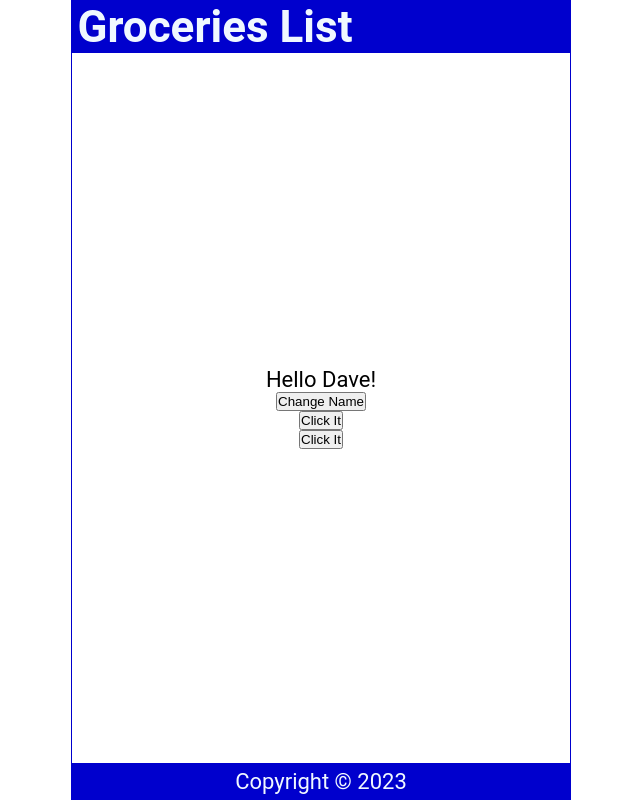
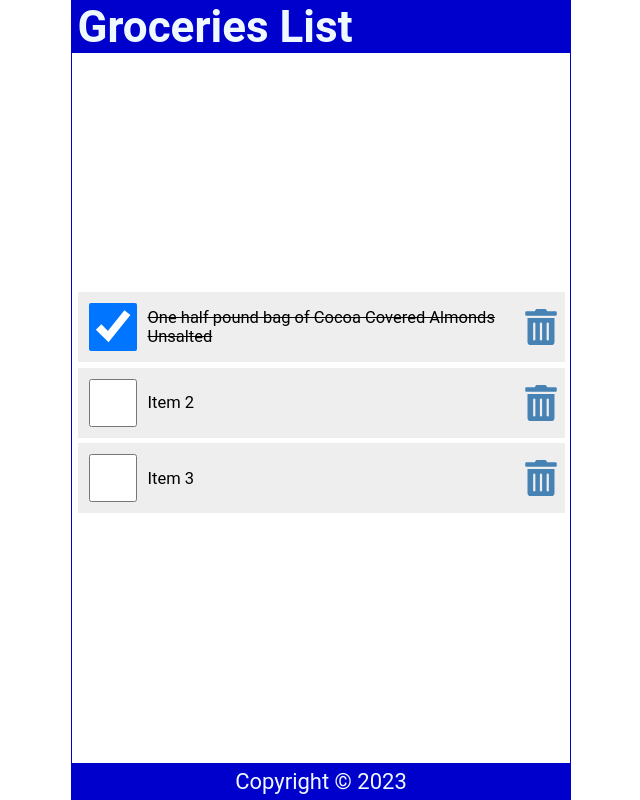
Before and after one commit to Gabzz-z/firstReactProject, a React (Create React App) app in the folder project/: page / in a window 1280 px wide. Shown: the whole page, without its empty margins (319-959 px from the left). Built offline with nearby package versions, Linux system fonts and the light colour scheme.

Commit message:
added lists and keys to app

```diff
--- a/project/src/content.js
+++ b/project/src/content.js
@@ -1,33 +1,64 @@
 import { useState } from "react";
+import { FaTrashAlt } from 'react-icons/fa';
 
 const Content = () => {
-    const [name, setName] = useState('Dave');
-    const [count, setCount] = useState(0);
+    const [items, setItems] = useState([
+        {
+            id: 1,
+            checked: true,
+            item: "One half pound bag of Cocoa Covered Almonds Unsalted"
+        },
+        {
+            id: 2,
+            checked: false,
+            item: "Item 2"
+        },
+        {
+            id: 3,
+            checked: false,
+            item: "Item 3"
+        }
+    ]);
 
-    const handleNameChange = () => {
-        const names = ['Bod', 'Gabby', 'Cassie'];
-        const int = Math.floor(Math.random() * 3);
-        setName(names[int]);
+    const handleCheck = (id) => {
+        const listItems = items.map((item) => item.id === id ? { ...item, checked: !item.checked } : item);
+        setItems(listItems);
+        localStorage.setItem('shoppinglist', JSON.stringify(listItems));
     }
 
-    const handleClick = () => {
-        setCount(count + 1)
-        console.log(count);
-    }
-
-    const handleClick2 = (name) => {
-        console.log(count);
+    const handleDelete = (id) => {
+        const listItems = items.filter((item) => item.id !== id);
+        setItems(listItems);
+        localStorage.setItem('shoppinglist', JSON.stringify(listItems));
     }
 
     return (
         <main>
-        <p>
-          Hello {name}!
-        </p>
-        <button onClick={handleNameChange}>Change Name</button>
-        <button onClick = {handleClick}>Click It</button>
-        <button onClick = {handleClick2}>Click It</button>
-      </main>
+            {items.length ? (
+                <ul>
+                    {items.map((item) => (
+                        <li className="item" key={item.id}>
+                            <input
+                                type="checkbox"
+                                onChange={() => handleCheck(item.id)}
+                                checked={item.checked}
+                            />
+                            <label
+                                style={(item.checked) ? { textDecoration: 'line-through' } : null}
+                                onDoubleClick={() => handleCheck(item.id)}
+                            >{item.item}</label>
+                            <FaTrashAlt
+                                onClick={() => handleDelete(item.id)}
+                                role="button"
+                                tabIndex="0"
+                            />
+                        </li>
+                    ))}
+                </ul>
+            ) : (
+                <p style={{ marginTop: '2rem' }}>Your list is empty.</p>
+            )}
+        </main>
     )
 }
 
--- a/project/src/index.css
+++ b/project/src/index.css
@@ -57,3 +57,62 @@
   display: grid;
   place-content: center;
 }
+
+ul {
+  width: 100%;
+  list-style: none;
+  padding: 0 0.25rem 0.25rem;
+}
+
+ul li::before {
+  content: "\200B";
+}
+
+.item {
+  display: flex;
+  justify-content: flex-start;
+  align-items: center;
+  padding: 0.5rem 0 0.5rem 0.5rem;
+  margin: 0.25rem 0;
+  background-color: #eee;
+}
+
+.item:first-child {
+  margin: 0;
+}
+
+.item input[type="checkbox"] {
+  text-align: center;
+  width: 2.5rem;
+  width: 48px;
+  min-width: 48px;
+  height: 2.5rem;
+  height: 48px;
+  min-height: 48px;
+  cursor: pointer;
+  margin-right: 0.5rem;
+}
+
+.item input[type="checkbox"]:focus + label {
+  text-decoration: underline;
+}
+
+.item > label {
+  font-size: 0.75rem;
+  flex-grow: 1;
+}
+
+.item svg {
+  width: 48px;
+  min-width: 48px;
+  height: 36px;
+  font-size: 1rem;
+  color: steelblue;
+  cursor: pointer;
+}
+
+.item svg:focus,
+.item svg:hover {
+  color: red;
+  outline: none;
+}
```
